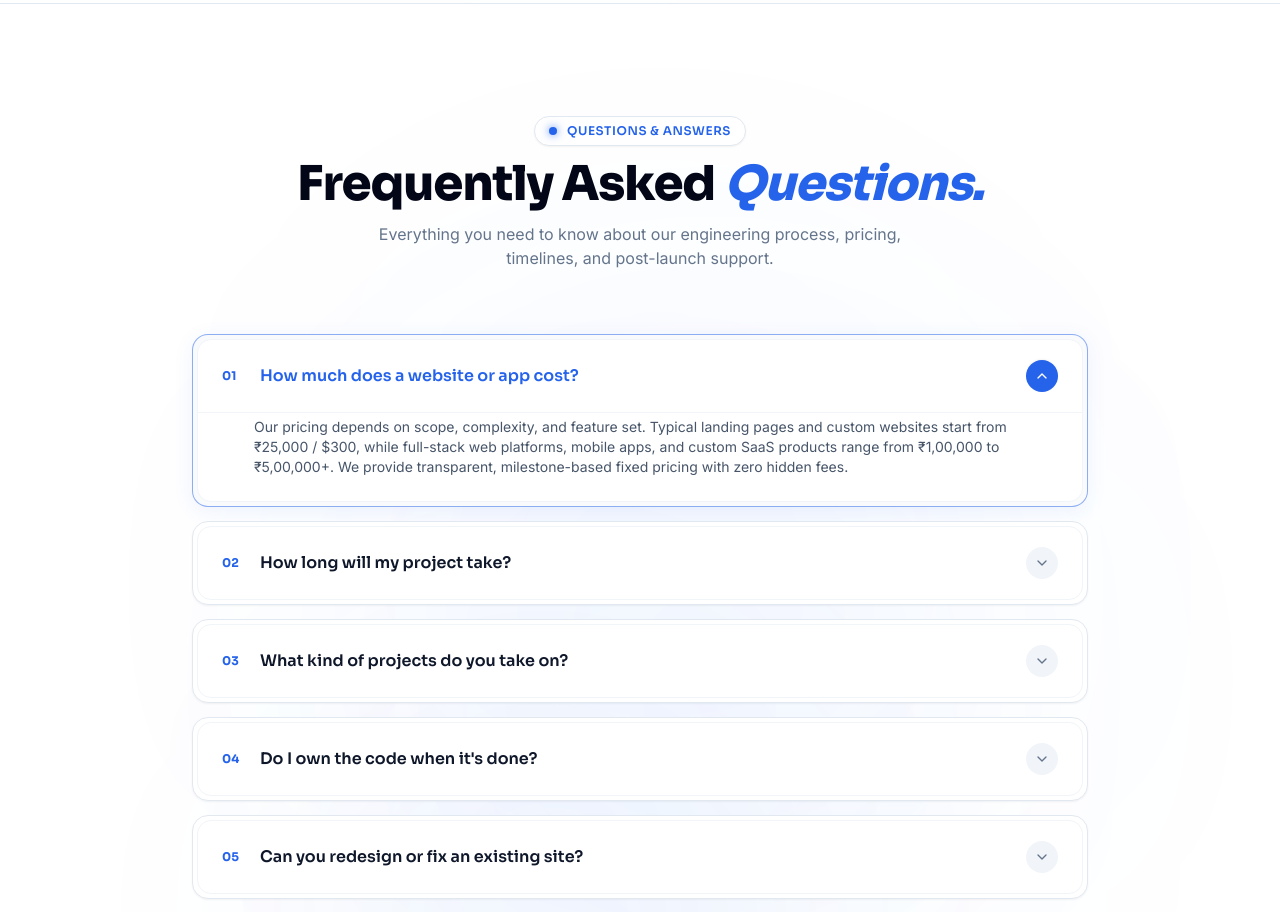
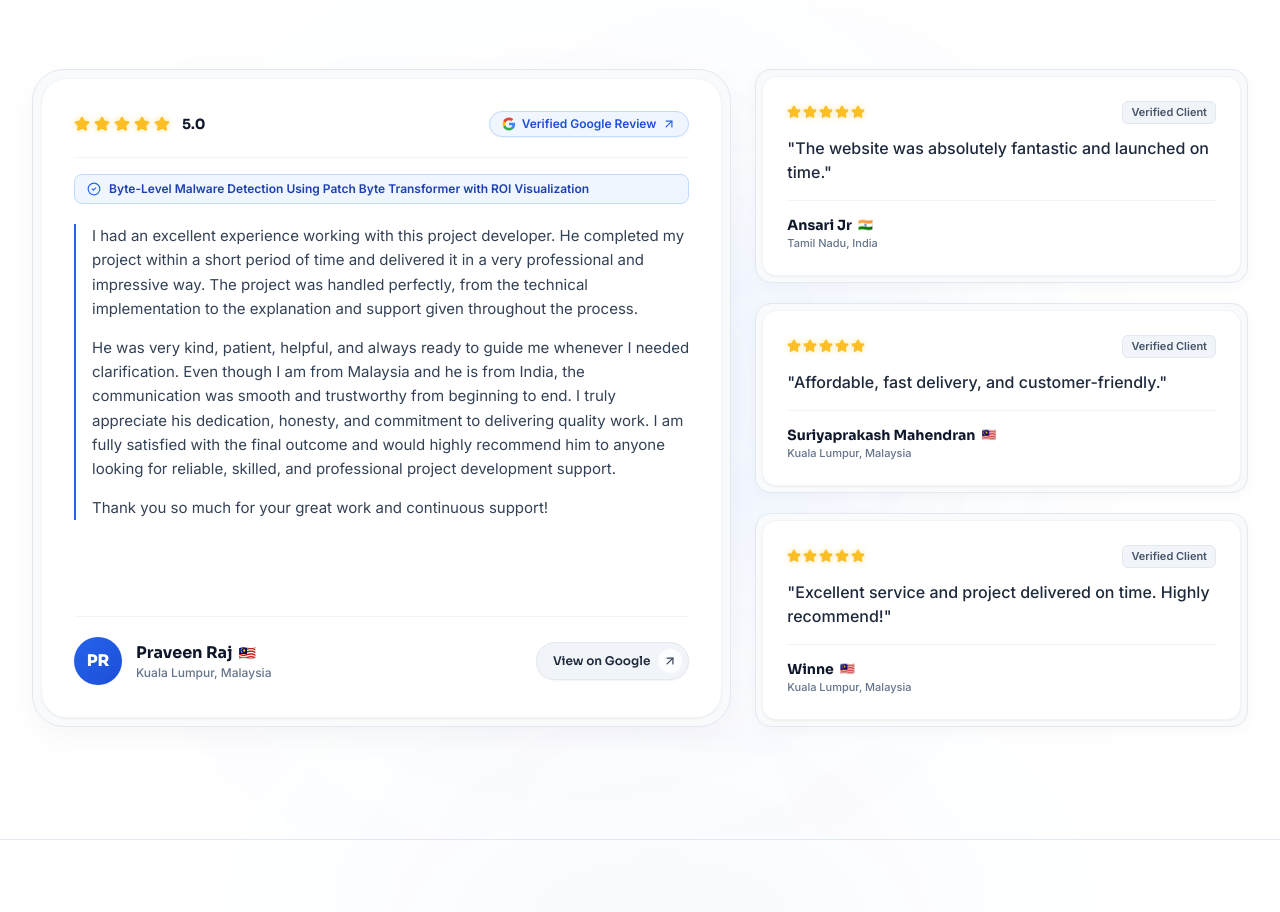
Before and after one commit to tahirazeem145/Jime-developer, a React (Vite) app: page / in a window 1280 px wide. Shown: the part 4375-5287 px from the top of the page. Built offline with nearby package versions, Linux system fonts and the light colour scheme; no server answers.

Commit message:
feat: add FAQ component with interactive accordion and contact prompt

```diff
--- a/src/components/FAQ.jsx
+++ b/src/components/FAQ.jsx
@@ -78,18 +78,6 @@ export default function FAQ({ onOpenProjectModal }) {
       <div className="absolute bottom-1/3 left-1/4 w-[450px] h-[450px] rounded-full bg-blue-600/5 blur-[130px] pointer-events-none -z-10" />
 
       <div className="max-w-4xl mx-auto relative z-10 text-center">
-
-        {/* Eyebrow badge */}
-        <div className="inline-flex items-center gap-2.5 px-3.5 py-1.5 rounded-full bg-white border border-slate-200 hover:border-accent-blue/40 shadow-sm backdrop-blur-md transition-all mb-3.5">
-          <span className="relative flex h-2 w-2">
-            <span className="animate-ping absolute inline-flex h-full w-full rounded-full bg-accent-blue opacity-75"></span>
-            <span className="relative inline-flex rounded-full h-2 w-2 bg-accent-blue shadow-[0_0_8px_rgba(37,99,235,0.8)]"></span>
-          </span>
-          <span className="text-xs font-sora font-semibold tracking-wider uppercase text-accent-blue">
-            Questions & Answers
-          </span>
-        </div>
-
         {/* Section Headline */}
         <h2 className="font-sora font-extrabold text-3xl sm:text-4xl md:text-5xl lg:text-[48px] leading-[1.12] text-slate-950 tracking-tight">
           Frequently Asked{' '}
@@ -97,10 +85,6 @@ export default function FAQ({ onOpenProjectModal }) {
             Questions.
           </span>
         </h2>
-
-        <p className="mt-3.5 text-sm sm:text-base text-slate-500 font-inter max-w-xl mx-auto leading-relaxed">
-          Everything you need to know about our engineering process, pricing, timelines, and post-launch support.
-        </p>
 
         {/* ACCORDION LIST */}
         <div className="mt-12 sm:mt-16 space-y-3.5 text-left">
```
